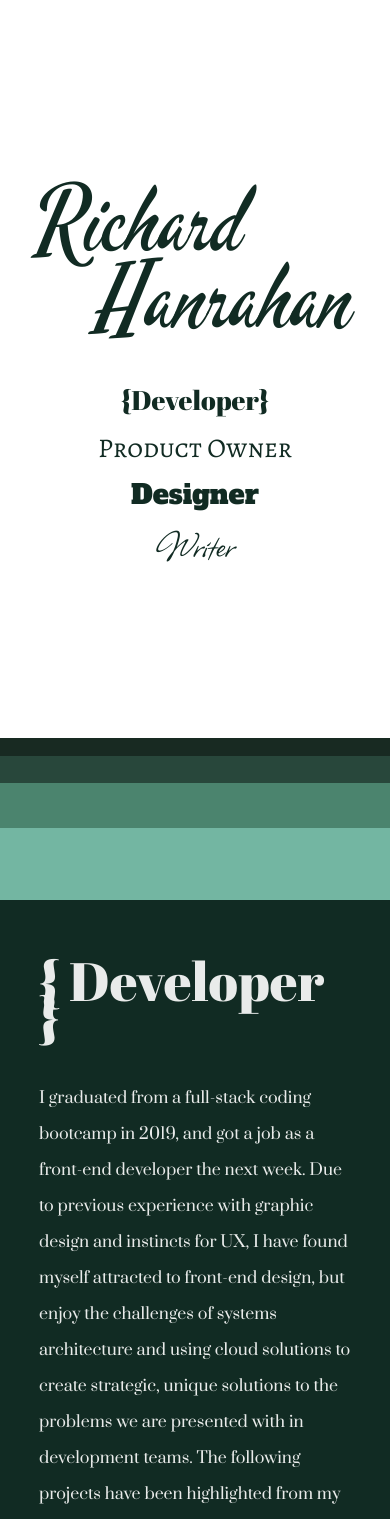
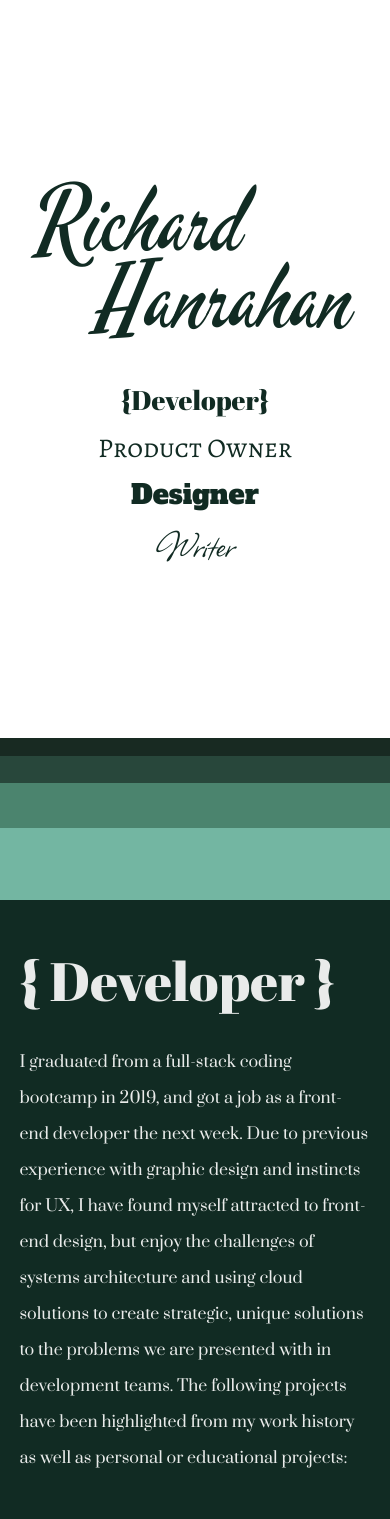
Before and after one commit to RHPortfolio/RHPortfolio.github.io, a Jekyll site: the page built from index.markdown, in a window 390 px wide. Shown: the top 1519 px of the page. Built offline with Jekyll 4.4.1, drawn with Linux system fonts in a browser that asks for light colours.

Commit message:
Adjust Main width for cleaner mobile display

```diff
--- a/css/main.css
+++ b/css/main.css
@@ -263,8 +263,8 @@ color: #112B23;
 
   .subpage-content {
     min-height: 100vh;
-    width: 80vw;
-    padding: 0vh 0 0 10vw;
+    width: 90vw;
+    padding: 0vh 0 0 5vw;
     overflow: visible;
   }
 }
```
